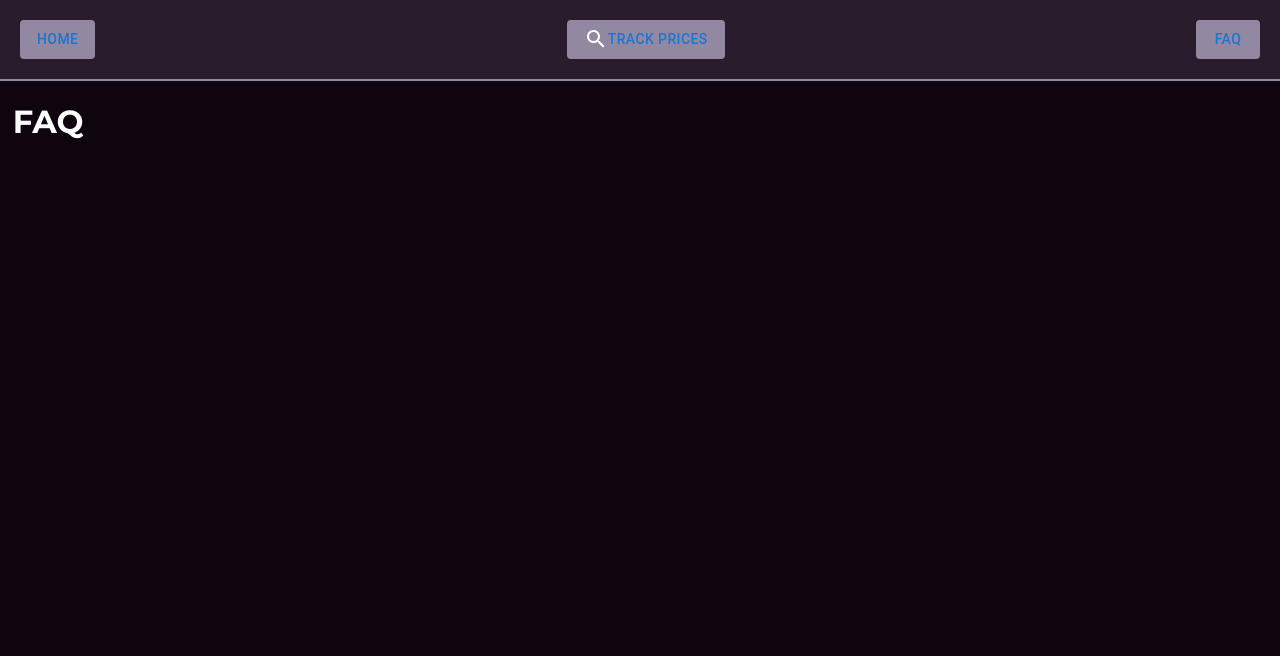
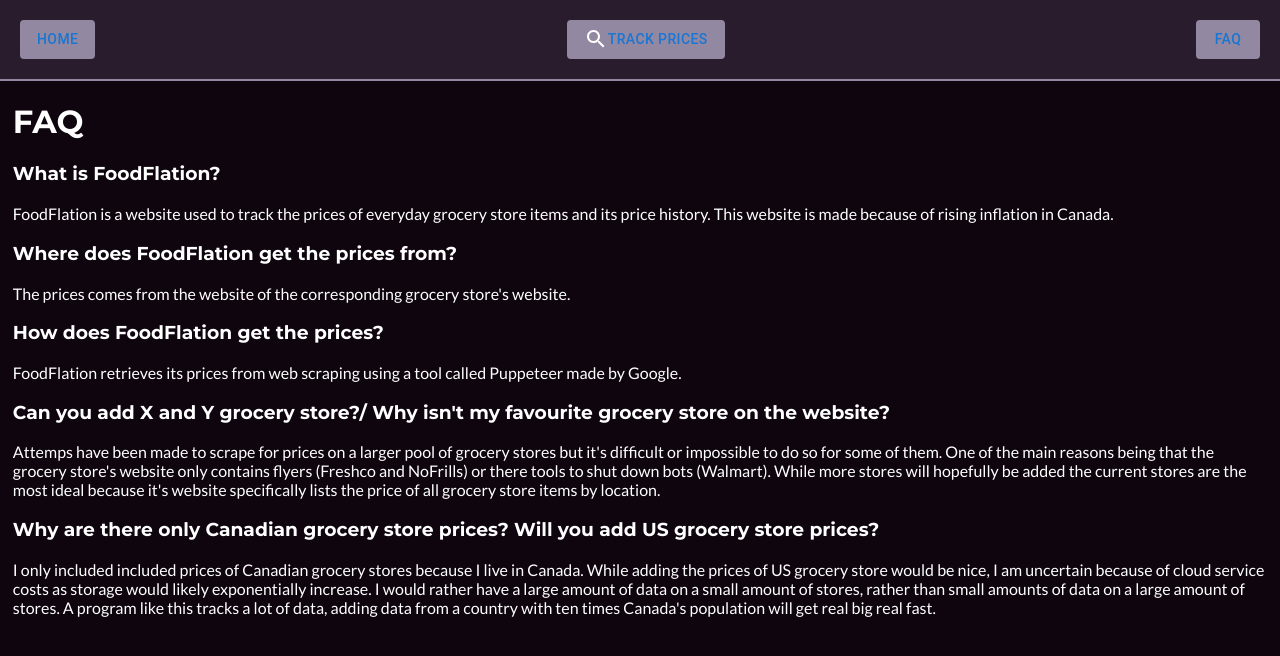
Before and after one commit to destroyer22719/FoodFlation, a Next.js app in the folder frontend/: page /faq in a window 1280 px wide. Shown: the top 656 px of the page. Built offline with nearby package versions, Linux system fonts and the light colour scheme.

Commit message:
finished text for faq page

```diff
--- a/frontend/pages/faq.tsx
+++ b/frontend/pages/faq.tsx
@@ -1,9 +1,56 @@
-import Layout from "../components/Layout"
+import Layout from "../components/Layout";
 
 const FaqPage: React.FC<{}> = () => {
-  return (
-    <Layout title="FAQ"><h1>FAQ</h1></Layout>
-  )
-}
+    return (
+        <Layout title="FAQ">
+            <h1>FAQ</h1>
+            <h3>What is FoodFlation?</h3>
+            <p>
+                FoodFlation is a website used to track the prices of everyday
+                grocery store items and its price history. This website is made
+                because of rising inflation in Canada.
+            </p>
+            <h3>Where does FoodFlation get the prices from?</h3>
+            <p>
+                The prices comes from the website of the corresponding grocery
+                store's website.
+            </p>
+            <h3>How does FoodFlation get the prices?</h3>
+            <p>
+                FoodFlation retrieves its prices from web scraping using a tool
+                called Puppeteer made by Google.
+            </p>
+            <h3>
+                Can you add X and Y grocery store?/ Why isn't my favourite
+                grocery store on the website?
+            </h3>
+            <p>
+                Attemps have been made to scrape for prices on a larger pool of
+                grocery stores but it's difficult or impossible to do so for
+                some of them. One of the main reasons being that the grocery
+                store's website only contains flyers {"("}Freshco and NoFrills{")"} or
+                there tools to shut down bots {"("}Walmart{")"}. While more stores will
+                hopefully be added the current stores are the most ideal because
+                it's website specifically lists the price of all grocery store
+                items by location.
+            </p>
+            <h3>
+                Why are there only Canadian grocery store prices? Will you add
+                US grocery store prices?
+            </h3>
+            <p>
+                I only included included prices of Canadian grocery stores
+                because I live in Canada. While adding the prices of US grocery
+                store would be nice, I am uncertain because of cloud service
+                costs as storage would likely exponentially increase. I would
+                rather have a large amount of data on a small amount of stores,
+                rather than small amounts of data on a large amount of stores. A
+                program like this tracks a lot of data, adding data from a
+                country with ten times Canada's population will get real big
+                real fast.
+            </p>
+        </Layout>
+    );
+};
 
-export default FaqPage
+export default FaqPage;
```
